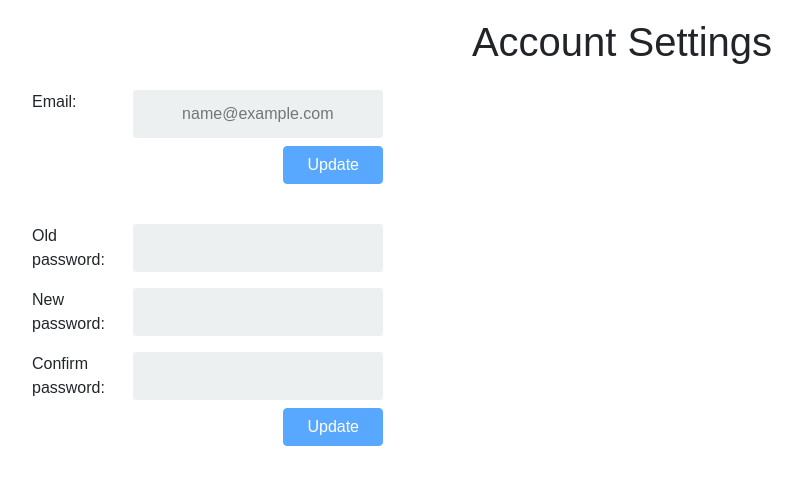
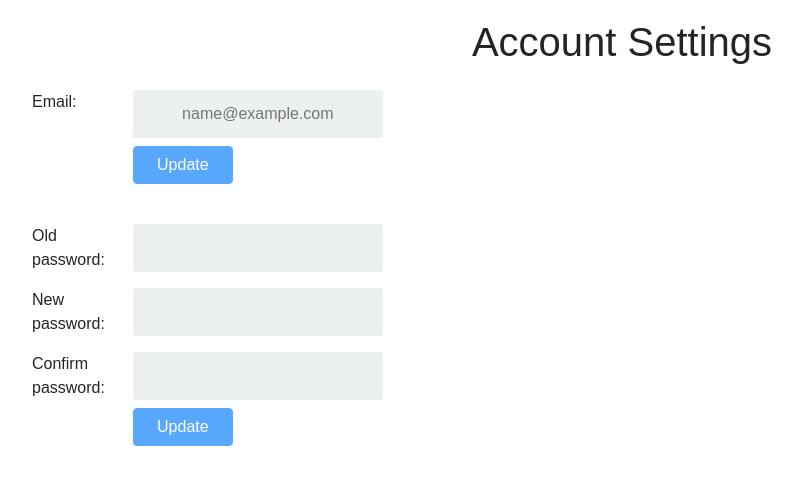
Before and after one commit to pcfu/UOWEventBookingSystem, a Flask app: page /my_account in a window 1280 px wide. Shown: the part 56-541 px from the top of the page, without its empty margins (18-820 px from the left). Run offline with Flask 3, Linux system fonts and the light colour scheme; the visitor is signed in with stand-in values (Sample User, id 1); data comes from the database, SQL or seed files in the repository; data that the repository does not hold is empty; parts of the project's set-up code (start-up, migrations or seed data) failed here and were passed over; some libraries are stand-ins or nearby versions.

Commit message:
edited display for index.html and my_account.html

```diff
--- a/app/static/style.css
+++ b/app/static/style.css
@@ -148,5 +148,5 @@ input:focus {
 
 .acc-update-btn {
   width: 100px;
-  margin-left: 7%;
+  /*margin-left: 7%;*/
 }
--- a/app/templates/index.html
+++ b/app/templates/index.html
@@ -47,7 +47,7 @@
 	<!-- display event posters -->
 	<div class="row main-row">
 	  {% for event in event_list %}
-		<div class="col-2">
+		<div class="col-6 col-lg-2 col-md-3 col-sm-4">
 		  {% set url = request.url_root ~ 'event/details/' ~ event.event_id %}
 
 			<div class="event-container">
--- a/app/templates/my_account.html
+++ b/app/templates/my_account.html
@@ -39,8 +39,8 @@
 			{% endfor %}
 			</div>
 		</div>
-		<div class="row no gutters">
-			<div class="col mt-2 offset-3">
+		<div class="row no-gutters">
+			<div class="col mt-2">
 			<!-- Email update button -->
 			<span onclick="return confirm('confirm update email')">
 			  {{ update_form.update_email.update_email(disabled="", class="btn btn-primary acc-update-btn") }}
@@ -115,8 +115,8 @@
 						{% endfor %}
 					</div>
 				</div>
-				<div class="row no gutters">
-					<div class="col mt-2 offset-3">
+				<div class="row no-gutters">
+					<div class="col mt-2">
 						<!-- Password update button -->
 						<span onclick="return confirm('confirm update password')">
 						  {{ update_form.update_password.update_password(disabled="", class="btn btn-primary acc-update-btn") }}
```
